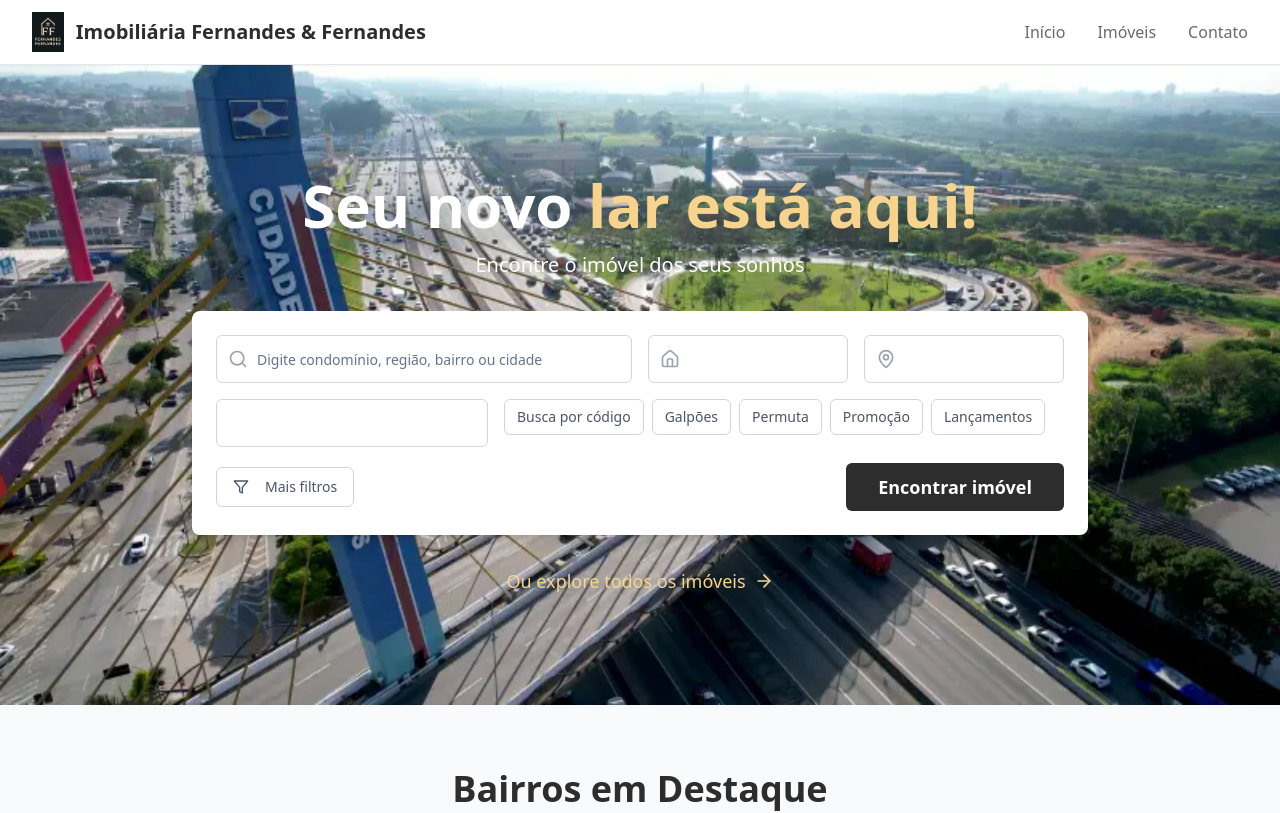
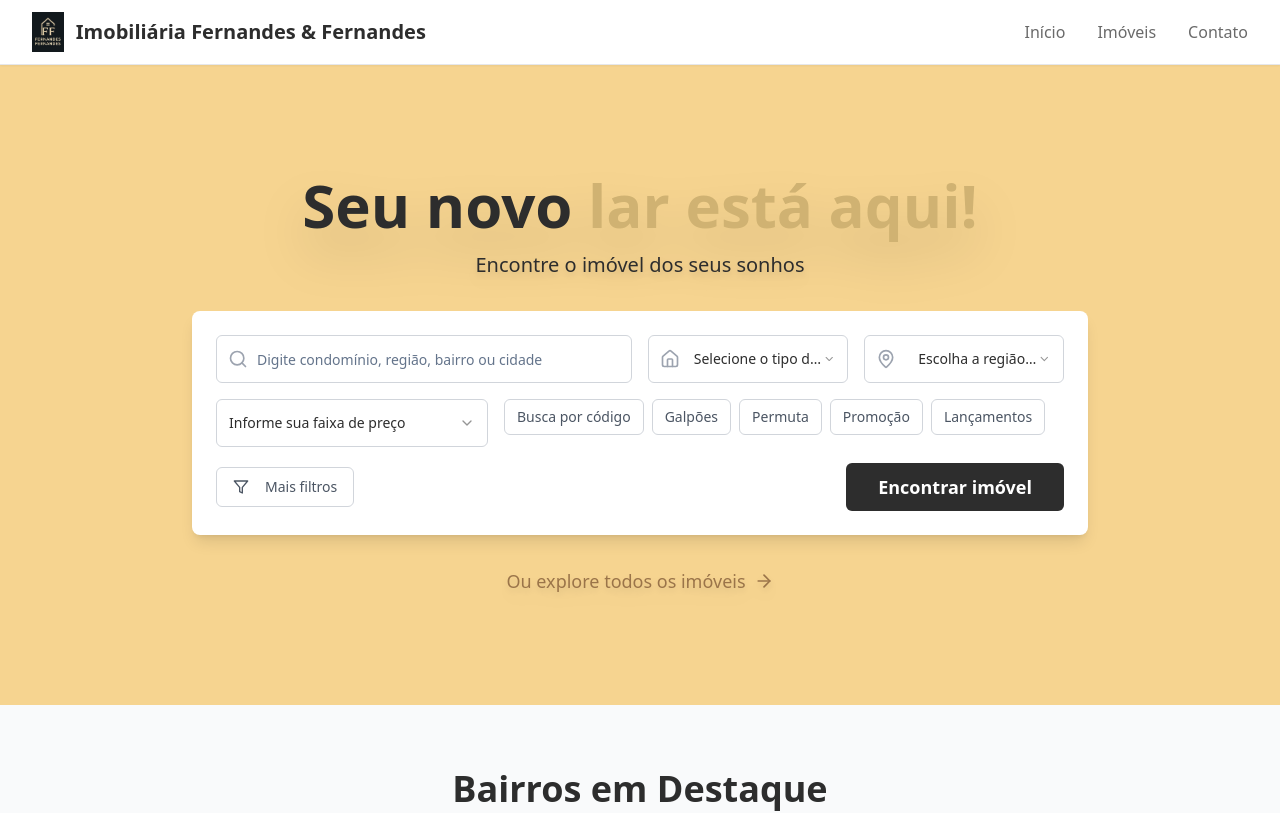
Before and after one commit to Imobiliaria-Fernandes-Fernandes/imobiliaria-fernandes-fernandes, a React (Vite) app: page / in a window 1280 px wide. Shown: the top 813 px of the page. Built offline with nearby package versions, Linux system fonts and the light colour scheme.

Commit message:
Plano bege

```diff
--- a/src/pages/Index.tsx
+++ b/src/pages/Index.tsx
@@ -1,4 +1,3 @@
-
 import { Link } from "react-router-dom";
 import { ArrowRight, Building2, Key, Home } from "lucide-react";
 import Navbar from "../components/Navbar";
@@ -11,22 +10,14 @@ const Index = () => {
       <Navbar />
 
       {/* Hero Section with Search */}
-      <section className="relative min-h-[80vh] bg-gradient-to-r from-graphite-900 to-graphite-700 flex items-center justify-center">
-        <div className="absolute inset-0 bg-black opacity-50"></div>
-        <div
-          className="absolute inset-0 bg-cover bg-center"
-          style={{
-            backgroundImage: "url('/lovable-uploads/1ccfe406-78f7-4775-a061-d9f1824a12ab.png')"
-          }}
-        ></div>
-
-        <div className="relative z-10 text-center text-white max-w-6xl mx-auto px-4 py-8">
+      <section className="relative min-h-[80vh] bg-golden-300 flex items-center justify-center">
+        <div className="relative z-10 text-center text-graphite-900 max-w-6xl mx-auto px-4 py-8">
           {/* Main Heading */}
           <div className="mb-8">
-            <h1 className="text-4xl md:text-6xl font-bold mb-4 animate-fade-in text-white drop-shadow-2xl">
-              Seu novo <span className="text-golden-300">lar está aqui!</span>
+            <h1 className="text-4xl md:text-6xl font-bold mb-4 animate-fade-in text-graphite-900 drop-shadow-2xl">
+              Seu novo <span className="text-golden-500">lar está aqui!</span>
             </h1>
-            <p className="text-lg md:text-xl text-white drop-shadow-lg animate-fade-in">
+            <p className="text-lg md:text-xl text-graphite-900 drop-shadow-lg animate-fade-in">
               Encontre o imóvel dos seus sonhos
             </p>
           </div>
@@ -40,7 +31,7 @@ const Index = () => {
           <div className="animate-fade-in">
             <Link
               to="/imoveis"
-              className="inline-flex items-center text-golden-300 hover:text-golden-200 transition-colors duration-300 text-lg font-medium drop-shadow-lg"
+              className="inline-flex items-center text-golden-700 hover:text-golden-900 transition-colors duration-300 text-lg font-medium drop-shadow-lg"
             >
               Ou explore todos os imóveis
               <ArrowRight className="ml-2 h-5 w-5" />
```
